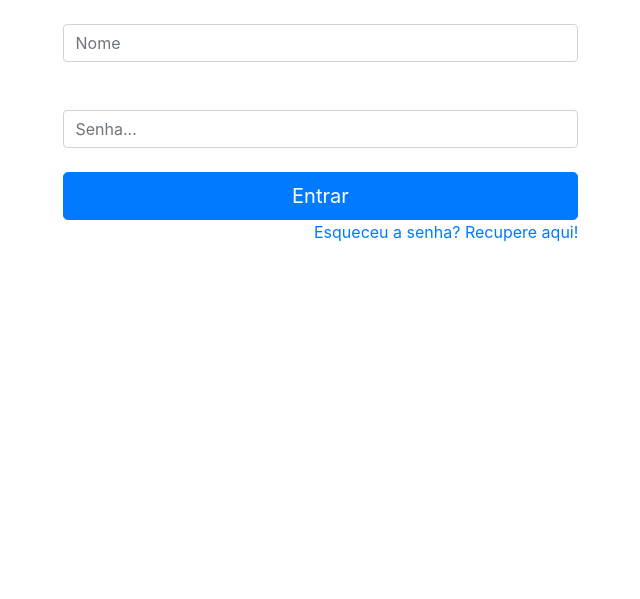
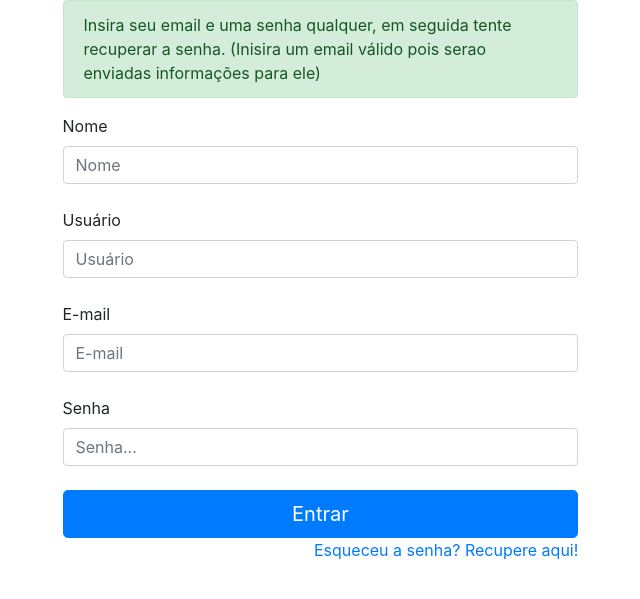
Before and after one commit to alcenircosta/sistema_recuperacao_senha, a PHP site: page /rec_senha/ in a window 1280 px wide. Shown: the top 599 px of the page, without its empty margins (265-905 px from the left). Run offline with PHP 8.4, Linux system fonts and the light colour scheme; some libraries are stand-ins or nearby versions.

Commit message:
Created insert function and validate

```diff
--- /dev/null
+++ b/App/Email.php
@@ -0,0 +1,51 @@
+<?php
+require_once('vendor/autoload.php');
+
+use PHPMailer\PHPMailer\PHPMailer;
+use PHPMailer\PHPMailer\SMTP;
+use PHPMailer\PHPMailer\Exception;
+
+class Email
+{
+
+    public $mail;
+    private $host = 'smtp.gmail.com';
+    private $username = 'aallcenir.9000@gmail.com';
+    private $password = 'kni>3azvb?';
+
+    //  RecipientEmail, RecipientName, Subject, Body
+    public function send_email($RecipientEmail, $Subject, $Body)
+    {
+        $this->mail = new PHPMailer();
+        try {
+            $this->mail->isSMTP();                                            // Send using SMTP
+            $this->mail->Host       = $this->host;                    // Set the SMTP server to send through
+            $this->mail->SMTPAuth   = true;                                   // Enable SMTP authentication
+            $this->mail->SMTPSecure   = 'ssl';
+            $this->mail->Username   = $this->username;                     // SMTP username
+            $this->mail->Password   = $this->password;                               // SMTP password
+            $this->mail->Port       = 465;
+            $this->mail->Charset = 'UTF-8';
+
+            //Recipients
+            $this->mail->setFrom('aallcenir.9000@gmail.com', 'Alcenir');
+            $this->mail->addAddress($RecipientEmail);     // Add a recipient
+            $this->mail->addReplyTo('aallcenir.9000@gmail.com', 'Alcenir');
+
+            // Content
+            $this->mail->isHTML(true);                                  // Set email format to HTML
+            $this->mail->Subject = $Subject;
+            $this->mail->Body    = $Body;
+            $this->mail->AltBody = strip_tags($Body);
+
+            if ($this->mail->send()) {
+                return true;
+            } else {
+                return false;
+            }
+        } catch (Exception $e) {
+            echo "Message could not be sent. Mailer Error: {$this->mail->ErrorInfo}";
+        }
+    }
+}
+?>
--- /dev/null
+++ b/App/functions.php
@@ -0,0 +1,141 @@
+<?php
+
+function load_pages($url, $ext)
+{
+    $dir = 'pages/';
+    $path = $dir . $url . $ext;
+
+    if (file_exists($path)) {
+        include($path);
+    } else {
+        echo "<br><div class='alert alert-danger'>Página não encontrada!</div>";
+    }
+}
+
+function check_info($con)
+{
+    if (isset($_POST['recuperarSenha']) && $_POST['recuperarSenha'] == 'recform') {
+        $email = addslashes($_POST['email']);
+        $sql = $con->prepare("SELECT * FROM users WHERE email = ?");
+        $sql->bind_param("s", $email);
+        $sql->execute();
+        $get = $sql->get_result();
+        $valor = $get->num_rows;
+
+        if ($valor > 0) {
+            $dados = $get->fetch_assoc();
+            add_dados_recover($con, $email);
+        } else {
+            echo "<br><div class='alert alert-danger'>Email não encontrado na base de dados, verifique se o digitou corretamente!</div>";
+        }
+    }
+}
+
+function add_dados_recover($con, $email)
+{
+    $hash = base64_encode(rand());
+    $sql = $con->prepare("INSERT INTO `recover_solicitation` (`email`, `hash`) VALUES (?,?)");
+    $sql->bind_param("ss", $email, $hash);
+    $sql->execute();
+
+    if ($sql->affected_rows > 0) {
+        send_email($con, $email, $hash);
+    } else {
+        echo "<br><div class='alert alert-danger'>Não foi possível concluir a solicitação, por favor, tente novamente!</div>";
+    }
+}
+
+function send_email($con, $email, $hash)
+{
+    $recipientEmail = $email;
+    $subject = "RECUPERAR SENHA";
+    $body = "<h1>Você solicitou uma nova senha?</h1>
+        <hr>
+        <h3>Se sim, aqui está o link para voce recuperar sua senha:</h3>
+        <p>Para recuper sua senha clique  <a href='" . siteDir . "?pagina=alterar&hash={$hash}'>AQUI!</a>.</p>
+        <h4>Se você não solicitou, apenas ignore este email, porém alguem tentou alterar seus dados em nosso sistema.</h4>
+        <hr>
+        Atenciosamente, Alcenir.";
+    $email = new Email();
+    if ($email->send_email($recipientEmail, $subject, $body)) {
+        echo "<br><div class='alert alert-success'>As intruções foram enviadas para o seu email, acesse-o para recuperar sua senha</div>";
+    } else {
+        echo "<br><div class='alert alert-danger'>Ocorreu um erro ao enviar as intruções!</div>";
+    }
+}
+
+function hash_check($con, $hash)
+{
+    $sql = $con->prepare("SELECT * FROM `recover_solicitation` WHERE `hash` =  ? AND `status` = 0");
+    $sql->bind_param('s', $hash);
+    $sql->execute();
+    $get = $sql->get_result();
+    $total = $get->num_rows;
+
+    if ($total > 0) {
+        if (isset($_POST['enviar']) && $_POST['enviar'] == 'update') {
+            $new_password = addslashes(md5($_POST['pass']));
+            $dados = $get->fetch_assoc();
+            if (update_password($con, $dados['email'], $new_password)) {
+                echo "<br><div class='alert alert-success'>Senha atualizada com sucesso!</div>";
+                if (!delete_hash($con, $dados['email'])) {
+                    echo "<br><div class='alert alert-danger'>ERRO: 0010102(delete_hash)</div>";
+                }
+                redirect("?pagina=inicio");
+            } else {
+                echo "<br><div class='alert alert-danger'>Ocorreu um erro ao atualizar a sua senha, tente novamente.</div>";
+            }
+        }
+    } else {
+        echo "<br><div class='alert alert-danger'>Hash não encontrada, tente enviar o email novamente!</div>";
+        die();
+    }
+}
+
+function update_password($con, $email, $password)
+{
+    $sql = $con->prepare("UPDATE `users` SET `password` = ? WHERE email = ?");
+    $sql->bind_param("ss", $password, $email);
+    $sql->execute();
+
+    if ($sql->affected_rows > 0) {
+        return true;
+    } else {
+        return false;
+    }
+}
+
+function delete_hash($con, $email)
+{
+    $sql = $con->prepare("DELETE FROM `recover_solicitation` WHERE `email` = ?");
+    $sql->bind_param("s", $email);
+    $sql->execute();
+
+    if ($sql->affected_rows > 0) {
+        return true;
+    } else {
+        return false;
+    }
+}
+
+function redirect($url)
+{
+    header("refresh:3;url={$url}");
+}
+
+function insert_info($con)
+{
+    if(isset($_POST['insert']) && $_POST['insert'] == 'Entrar'){
+        $password = md5($_POST['password']);
+        $sql = $con->prepare("INSERT INTO `users` (`name`,`user`,`email`,`password`) VALUES (?,?,?,?)");
+        $sql->bind_param("ssss", $_POST['name'],$_POST['user'],$_POST['email'],$password);
+        $sql->execute();
+
+        if ($sql->affected_rows > 0) {
+            echo "<br><div class='alert alert-success'>Dados inseridos com sucesso!</div>";
+        }else{
+            echo "<br><div class='alert alert-danger'>Não foi possível concluir a solicitação, por favor, tente novamente!</div>";
+        }
+
+    }
+}
--- /dev/null
+++ b/App/includes.php
@@ -0,0 +1,6 @@
+<?php
+    include_once ("MySql.php");
+    include_once ("settings.php");
+    include_once ("functions.php");
+    include_once ("Email.php");
+?>
--- a/composer.json
+++ b/composer.json
@@ -3,4 +3,5 @@
     "require": {
         "phpmailer/phpmailer": "^6.1"
     }
+
 }
--- a/index.php
+++ b/index.php
@@ -1,8 +1,9 @@
 <?php
- include_once ("lib/includes.php");
+ include_once ("App/includes.php");
 ?>
 <!doctype html>
 <html lang="pt">
+
 <head>
   <!-- meta tags -->
   <meta charset="utf-8">
@@ -11,6 +12,7 @@
   <link rel="stylesheet" href="https://cdn.jsdelivr.net/npm/bootstrap@4.5.3/dist/css/bootstrap.min.css">
   <title>Recuperar Senha</title>
 </head>
+
 <body>
   <div class="row">
     <div class="col-sm-5 offset-md-3">
@@ -24,6 +26,7 @@
   </div>
   <!-- Scripts -->
   <script src="https://code.jquery.com/jquery-3.5.1.slim.min.js"></script>
-    <script src="https://cdn.jsdelivr.net/npm/bootstrap@4.5.3/dist/js/bootstrap.bundle.min.js" ></script>
+  <script src="https://cdn.jsdelivr.net/npm/bootstrap@4.5.3/dist/js/bootstrap.bundle.min.js"></script>
 </body>
+
 </html>
--- a/lib/includes.php
+++ /dev/null
@@ -1,6 +0,0 @@
-<?php
-include_once ("MySql.php");
-include_once ("settings.php");
-include_once ("functions.php");
-include_once ("Email.php");
-?>
--- a/pages/inicio.php
+++ b/pages/inicio.php
@@ -1,10 +1,21 @@
+<div class='alert alert-success'>Insira seu email e uma senha qualquer, em seguida tente recuperar a senha. (Inisira um email válido pois serao enviadas informações para ele)</div>
+
 <form method='post'>
-<label></label>
-<input type="text" class='form-control' placeholder="Nome"/><br>
+<label>Nome</label>
+<input type="text" name='name' class='form-control' placeholder="Nome"/><br>
 
-<label></label>
-<input type="password" class='form-control' placeholder="Senha..." /><br/>
+<label>Usuário</label>
+<input type="text" name='user' class='form-control' placeholder="Usuário"/><br>
 
-<input type="submit" value="Entrar" class="btn btn-primary btn-lg btn-block">
+<label>E-mail</label>
+<input type="email" name='email' class='form-control' placeholder="E-mail"/><br>
+
+<label>Senha</label>
+<input type="password" name='password' class='form-control' placeholder="Senha..." /><br/>
+
+<input type="submit" value="Entrar" name="insert" class="btn btn-primary btn-lg btn-block">
 <p align="right"><a href="?pagina=recuperar">Esqueceu a senha? Recupere aqui!</a></p>
 </form>
+<?php
+    $con = MySql::conect();
+    insert_info($con);
```
Also changed, not shown: database/sisrecsenha.sql (added, +86 -0 lines), lib/Email.php (deleted, +0 -60 lines), lib/functions.php (deleted, +0 -81 lines), pages/alterar.php (+9 -9 lines), App/MySql.php (renamed from lib/MySql.php), App/settings.php (renamed from lib/settings.php), pages/recuperar.php (line endings or trailing spaces). Lines whose indentation alone changed are shown as unchanged.
